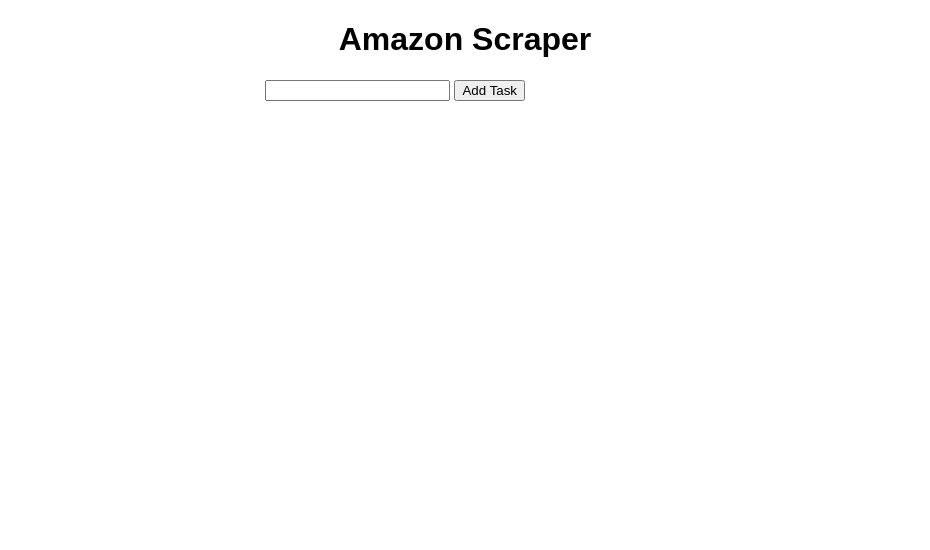
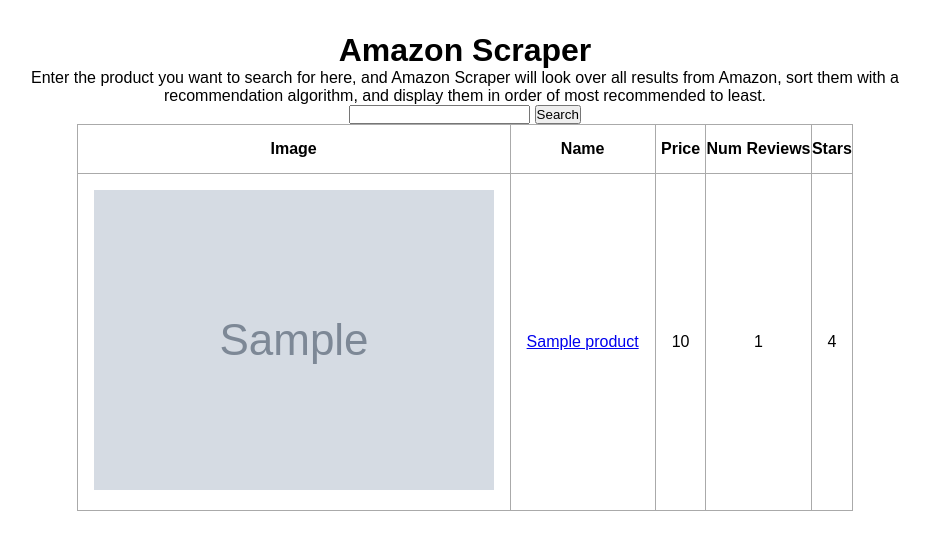
Before and after one commit to mlin55/AmazonScraper, a Flask app: template templates/index.html in a window 1280 px wide. Shown: the top 550 px of the page, without its empty margins (175-1105 px from the left). Run offline with Flask 2, Linux system fonts and the light colour scheme; the template is opened without the code that fills it: most values are stand-ins (such as "Sample title", 1, 10 or a date in 2020); grey boxes marked "Sample" are stand-in pictures.

Commit message:
Allow for searching and displaying of products in table

```diff
--- a/app.py
+++ b/app.py
@@ -7,15 +7,17 @@
 
 @app.route('/', methods=['POST', 'GET'])
 def index():
-  # if request.method == 'POST':
-  #   try:
-  #     product_name = request.form['productInput']
-  #     products = scrapeForProduct(product_name)
-  #   except:
-  #     return 'There was an issue scraping the data for this product from Amazon'
-  products = scrapeForProduct('Water bottles', 10)
-  analyzeProductData(products)
-  return render_template('index.html')
+  products = []
+  if request.method == 'POST':
+    try:
+      product_name = request.form['productInput']
+      products = scrapeForProduct(product_name, 1)
+      analyzeProductData(products)
+    except:
+      return 'There was an issue scraping the data for this product from Amazon'
+  return render_template('index.html', products=products)
+
+  # image  |   name    |    price    |      numReviews      |       stars
 
 if __name__ == '__main__':
   app.run(debug=True)
--- a/static/css/main.css
+++ b/static/css/main.css
@@ -1,35 +1,35 @@
+* {
+  margin: 0;
+  padding: 0;
+}
+
 body {
-  margin: 0;
   font-family: sans-serif;
 }
 
 .content {
-  margin: 0 auto;
-  width: 400px;
+  margin-top: 2rem;
+  margin-left: 10rem;
+  margin-right: 10rem;
+
+  display: flex;
+  flex-direction: column;
+  align-items: center;
 }
 
 table, td, th {
-  border: 1px solid #aaa;
+  border: 0.1rem solid #aaa;
 }
 
 table {
   border-collapse: collapse;
-  width: 100%;
 }
 
 th {
-  height: 30px;
+  height: 3rem;
 }
 
 td {
   text-align: center;
-  padding: 5px;
+  padding: 1rem;
 }
-
-.form {
-  margin-top: 20px;
-}
-
-#content {
-  width: 70%;
-}
--- a/templates/index.html
+++ b/templates/index.html
@@ -6,10 +6,37 @@
 
 {% block body %}
 <div class="content">
-  <h1 style="text-align: center">Amazon Scraper</h1>
+  <h1>Amazon Scraper</h1>
+  <p style="text-align: center;">Enter the product you want to search for here, and Amazon Scraper will look over all
+    results from Amazon, sort them with a recommendation algorithm, and display them in order of most recommended to
+    least.</p>
   <form actions="/" method="POST">
     <input type="text" name="productInput" id="productInput">
-    <input type="submit" value="Add Task">
+    <input type="submit" value="Search">
   </form>
+  {% if products|length > 0 %}
+  <table>
+    <tr>
+      <th>Image</th>
+      <th>Name</th>
+      <th>Price</th>
+      <th>Num Reviews</th>
+      <th>Stars</th>
+    </tr>
+    {% for product in products %}
+    <tr>
+      <td>
+        <img src="{{product.image}}" />
+      </td>
+      <td>
+        <a href="{{product.link}}" target="_blank">{{product.name}}</a>
+      </td>
+      <td>{{product.price}}</td>
+      <td>{{product.numReviews}}</td>
+      <td>{{product.starRating}}</td>
+    </tr>
+    {% endfor %}
+  </table>
+  {% endif %}
 </div>
 {% endblock %}
```
Also changed, not shown: scraper/analysis.py (+13 -13 lines).
